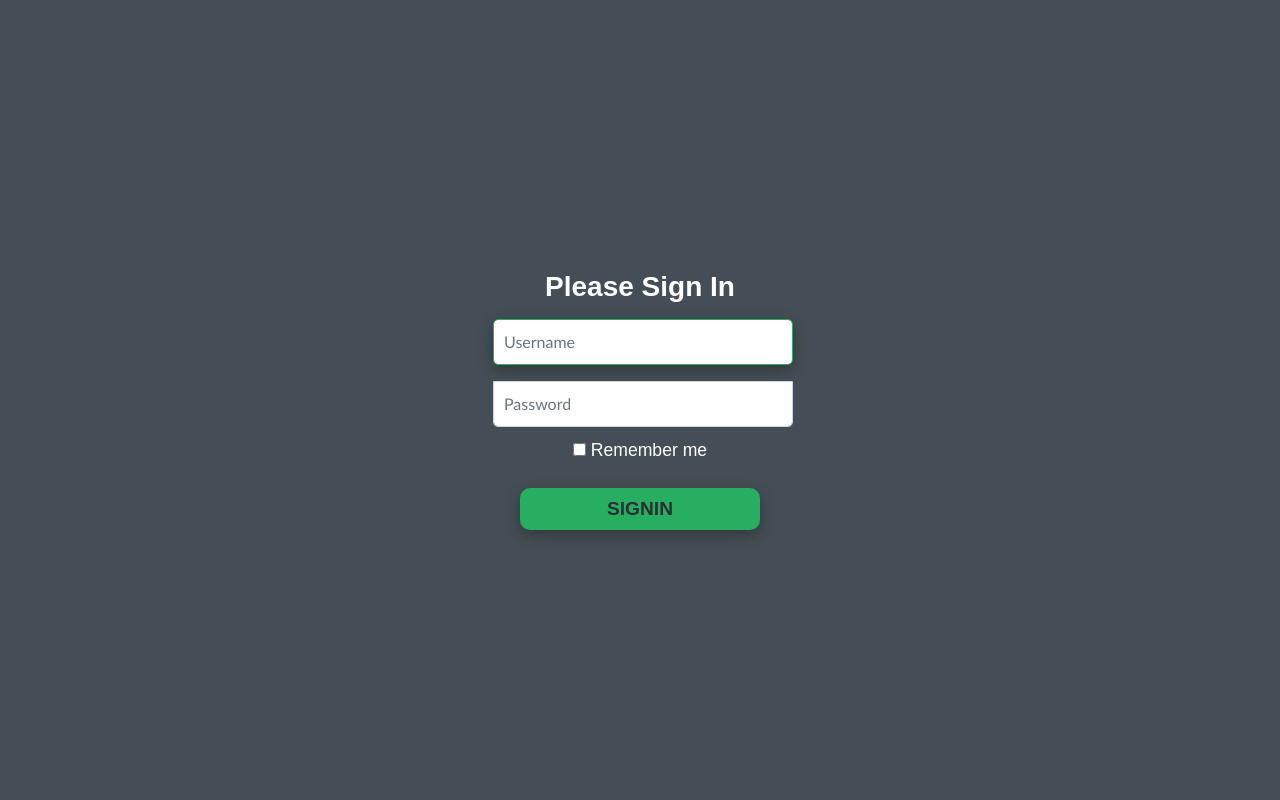
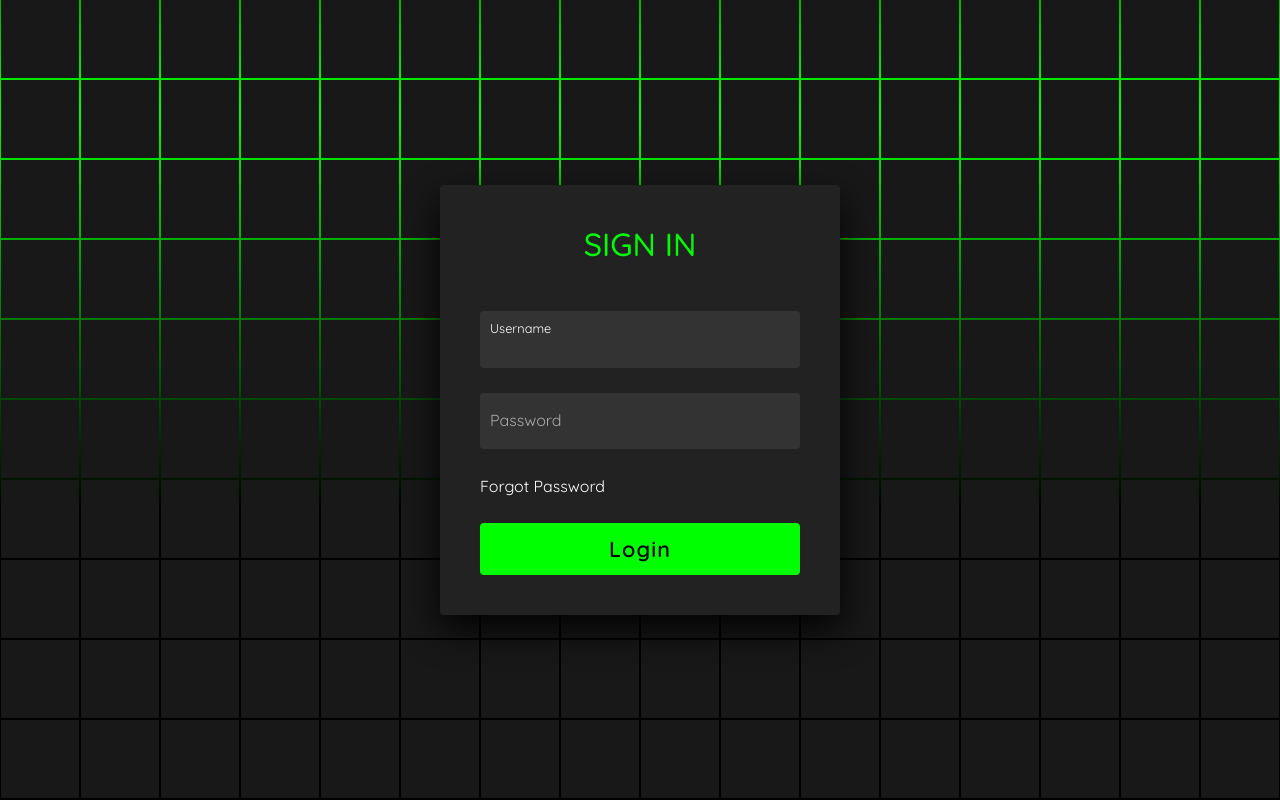
Before and after one commit to Rohan-231/RohanProjects, a Django app: page /login in a window 1280 px wide. Run offline with Django 4.2, Linux system fonts and the light colour scheme; some libraries are stand-ins or nearby versions.

Commit message:
login-page-styled

```diff
--- /dev/null
+++ b/Sports_Equipments WebApp/static/css/login.css
@@ -0,0 +1,186 @@
+/* Font import and global reset */
+@import url('https://fonts.googleapis.com/css2?family=Quicksand:wght@300;400;500;600;700&display=swap');
+
+/* Global reset */
+* {
+    margin: 0;
+    padding: 0;
+    box-sizing: border-box;
+    font-family: 'Quicksand', sans-serif;
+}
+
+/* Body styling */
+body {
+    display: flex;
+    justify-content: center;
+    align-items: center;
+    min-height: 100vh;
+    background: #000;
+}
+
+/* Section styles */
+section {
+    position: absolute;
+    width: 100vw;
+    height: 100vh;
+    display: flex;
+    justify-content: center;
+    align-items: center;
+    gap: 2px;
+    flex-wrap: wrap;
+    overflow: hidden;
+}
+
+/* Animated gradient effect */
+section::before {
+    content: '';
+    position: absolute;
+    width: 100%;
+    height: 100%;
+    background: linear-gradient(#000, #0f0, #000);
+    animation: animate 5s linear infinite;
+}
+
+/* Animation keyframes */
+@keyframes animate {
+    0% {
+        transform: translateY(-100%);
+    }
+    100% {
+        transform: translateY(100%);
+    }
+}
+
+/* Styling for individual spans */
+section span {
+    position: relative;
+    display: block;
+    width: calc(6.25vw - 2px);
+    height: calc(6.25vw - 2px);
+    background: #181818;
+    z-index: 2;
+    transition: 1.5s;
+}
+
+section span:hover {
+    background: #0f0;
+    transition: 0s;
+}
+
+/* Sign-in form styles */
+.signin {
+    position: absolute;
+    width: 400px;
+    background: #222;
+    z-index: 1000;
+    display: flex;
+    justify-content: center;
+    align-items: center;
+    padding: 40px;
+    border-radius: 4px;
+    box-shadow: 0 15px 35px rgba(0, 0, 0, 0.9);
+}
+
+.signin .content {
+    position: relative;
+    width: 100%;
+    display: flex;
+    justify-content: center;
+    align-items: center;
+    flex-direction: column;
+    gap: 40px;
+}
+
+.signin .content h2 {
+    font-size: 2em;
+    color: #0f0;
+    text-transform: uppercase;
+}
+
+.signin .content .form {
+    width: 100%;
+    display: flex;
+    flex-direction: column;
+    gap: 25px;
+}
+
+.signin .content .form .inputBox {
+    position: relative;
+    width: 100%;
+}
+
+.signin .content .form .inputBox input {
+    position: relative;
+    width: 100%;
+    background: #333;
+    border: none;
+    outline: none;
+    padding: 25px 10px 7.5px;
+    border-radius: 4px;
+    color: #fff;
+    font-weight: 500;
+    font-size: 1em;
+}
+
+.signin .content .form .inputBox i {
+    position: absolute;
+    left: 0;
+    padding: 15px 10px;
+    font-style: normal;
+    color: #aaa;
+    transition: 0.5s;
+    pointer-events: none;
+}
+
+.signin .content .form .inputBox input:focus ~ i,
+.signin .content .form .inputBox input:valid ~ i {
+    transform: translateY(-7.5px);
+    font-size: 0.8em;
+    color: #fff;
+}
+
+.signin .content .form .links {
+    position: relative;
+    width: 100%;
+    display: flex;
+    justify-content: space-between;
+}
+
+.signin .content .form .links a {
+    color: #fff;
+    text-decoration: none;
+}
+
+.signin .content .form .links a:nth-child(2) {
+    color: #0f0;
+    font-weight: 600;
+}
+
+.signin .content .form .inputBox input[type="submit"] {
+    padding: 10px;
+    background: #0f0;
+    color: #000;
+    font-weight: 600;
+    font-size: 1.35em;
+    letter-spacing: 0.05em;
+    cursor: pointer;
+}
+
+input[type="submit"]:active {
+    opacity: 0.6;
+}
+
+/* Media queries for responsive design */
+@media (max-width: 900px) {
+    section span {
+        width: calc(10vw - 2px);
+        height: calc(10vw - 2px);
+    }
+}
+
+@media (max-width: 600px) {
+    section span {
+        width: calc(20vw - 2px);
+        height: calc(20vw - 2px);
+    }
+}
--- a/Sports_Equipments WebApp/templates/login.html
+++ b/Sports_Equipments WebApp/templates/login.html
@@ -11,86 +11,297 @@
         integrity="sha384-Vkoo8x4CGsO3+Hhxv8T/Q5PaXtkKtu6ug5TOeNV6gBiFeWPGFN9MuhOf23Q9Ifjh" crossorigin="anonymous">
 
     {% load static %}
-    <link rel="stylesheet" href="{% static '../static/css/styles.css' %}">
+    <link rel="stylesheet" href="{% static '../static/css/login.css' %}">
 
-    <style>
-        html,
-        body {
-            height: 100%;
-        }
-
-        body {
-            display: -ms-flexbox;
-            display: flex;
-            -ms-flex-align: center;
-            align-items: center;
-            padding-top: 40px;
-            padding-bottom: 40px;
-            background-color: #f5f5f5;
-        }
-
-        .form-signin {
-            width: 100%;
-            max-width: 330px;
-            padding: 15px;
-            margin: auto;
-        }
-
-        .form-signin .form-control {
-            margin: 16px 3px;
-            position: relative;
-            box-sizing: border-box;
-            height: auto;
-            padding: 10px;
-            font-size: 16px;
-        }
-
-        .form-signin input[type="email"] {
-            margin-bottom: -1px;
-            border-bottom-right-radius: 0;
-            border-bottom-left-radius: 0;
-        }
-
-        .form-signin input[type="password"] {
-            margin-bottom: 10px;
-            border-top-left-radius: 0;
-            border-top-right-radius: 0;
-        }
-
-        .bd-placeholder-img {
-            font-size: 1.125rem;
-            text-anchor: middle;
-            -webkit-user-select: none;
-            -moz-user-select: none;
-            -ms-user-select: none;
-            user-select: none;
-        }
-
-        @media (min-width: 768px) {
-            .bd-placeholder-img-lg {
-                font-size: 3.5rem;
-            }
-        }
-    </style>
-    <!-- Custom styles for this template -->
 </head>
 
 <body class="text-center login">
-    <form class="form-signin" method="post" action="/login">
+    <section>
+        <span></span>
+        <span></span>
+        <span></span>
+        <span></span>
+        <span></span>
+        <span></span>
+        <span></span>
+        <span></span>
+        <span></span>
+        <span></span>
+        <span></span>
+        <span></span>
+        <span></span>
+        <span></span>
+        <span></span>
+        <span></span>
+        <span></span>
+        <span></span>
+        <span></span>
+        <span></span>
+        <span></span>
+        <span></span>
+        <span></span>
+        <span></span>
+        <span></span>
+        <span></span>
+        <span></span>
+        <span></span>
+        <span></span>
+        <span></span>
+        <span></span>
+        <span></span>
+        <span></span>
+        <span></span>
+        <span></span>
+        <span></span>
+        <span></span>
+        <span></span>
+        <span></span>
+        <span></span>
+        <span></span>
+        <span></span>
+        <span></span>
+        <span></span>
+        <span></span>
+        <span></span>
+        <span></span>
+        <span></span>
+        <span></span>
+        <span></span>
+        <span></span>
+        <span></span>
+        <span></span>
+        <span></span>
+        <span></span>
+        <span></span>
+        <span></span>
+        <span></span>
+        <span></span>
+        <span></span>
+        <span></span>
+        <span></span>
+        <span></span>
+        <span></span>
+        <span></span>
+        <span></span>
+        <span></span>
+        <span></span>
+        <span></span>
+        <span></span>
+        <span></span>
+        <span></span>
+        <span></span>
+        <span></span>
+        <span></span>
+        <span></span>
+        <span></span>
+        <span></span>
+        <span></span>
+        <span></span>
+        <span></span>
+        <span></span>
+        <span></span>
+        <span></span>
+        <span></span>
+        <span></span>
+        <span></span>
+        <span></span>
+        <span></span>
+        <span></span>
+        <span></span>
+        <span></span>
+        <span></span>
+        <span></span>
+        <span></span>
+        <span></span>
+        <span></span>
+        <span></span>
+        <span></span>
+        <span></span>
+        <span></span>
+        <span></span>
+        <span></span>
+        <span></span>
+        <span></span>
+        <span></span>
+        <span></span>
+        <span></span>
+        <span></span>
+        <span></span>
+        <span></span>
+        <span></span>
+        <span></span>
+        <span></span>
+        <span></span>
+        <span></span>
+        <span></span>
+        <span></span>
+        <span></span>
+        <span></span>
+        <span></span>
+        <span></span>
+        <span></span>
+        <span></span>
+        <span></span>
+        <span></span>
+        <span></span>
+        <span></span>
+        <span></span>
+        <span></span>
+        <span></span>
+        <span></span>
+        <span></span>
+        <span></span>
+        <span></span>
+        <span></span>
+        <span></span>
+        <span></span>
+        <span></span>
+        <span></span>
+        <span></span>
+        <span></span>
+        <span></span>
+        <span></span>
+        <span></span>
+        <span></span>
+        <span></span>
+        <span></span>
+        <span></span>
+        <span></span>
+        <span></span>
+        <span></span>
+        <span></span>
+        <span></span>
+        <span></span>
+        <span></span>
+        <span></span>
+        <span></span>
+        <span></span>
+        <span></span>
+        <span></span>
+        <span></span>
+        <span></span>
+        <span></span>
+        <span></span>
+        <span></span>
+        <span></span>
+        <span></span>
+        <span></span>
+        <span></span>
+        <span></span>
+        <span></span>
+        <span></span>
+        <span></span>
+        <span></span>
+        <span></span>
+        <span></span>
+        <span></span>
+        <span></span>
+        <span></span>
+        <span></span>
+        <span></span>
+        <span></span>
+        <span></span>
+        <span></span>
+        <span></span>
+        <span></span>
+        <span></span>
+        <span></span>
+        <span></span>
+        <span></span>
+        <span></span>
+        <span></span>
+        <span></span>
+        <span></span>
+        <span></span>
+        <span></span>
+        <span></span>
+        <span></span>
+        <span></span>
+        <span></span>
+        <span></span>
+        <span></span>
+        <span></span>
+        <span></span>
+        <span></span>
+        <span></span>
+        <span></span>
+        <span></span>
+        <span></span>
+        <span></span>
+        <span></span>
+        <span></span>
+        <span></span>
+        <span></span>
+        <span></span>
+        <span></span>
+        <span></span>
+        <span></span>
+        <span></span>
+        <span></span>
+        <span></span>
+        <span></span>
+        <span></span>
+        <span></span>
+        <span></span>
+        <span></span>
+        <span></span>
+        <span></span>
+        <span></span>
+        <span></span>
+        <span></span>
+        <span></span>
+        <span></span>
+        <span></span>
+        <span></span>
+        <span></span>
+        <span></span>
+        <span></span>
+        <span></span>
+        <span></span>
+        <span></span>
+        <span></span>
+        <span></span>
+        <span></span>
+        <span></span>
+        <span></span>
+        <span></span>
+        <span></span>
+        <span></span>
+        <span></span>
+        <span></span>
+        <span></span>
+        <span></span>
+        <span></span>
+        <span></span>
+        <span></span>
+        <span></span>
+        <span></span>
+        <span></span>
+        <form class="signin" method="post" action="/login">
         {% csrf_token %}
         <!-- <img class="mb-4" src="\static\img\logo.png" alt="" width="200" height="200"> -->
-        <h1 class="h3 mb-3 font-weight-bold">Please Sign In</h1>
-        <label for="inputEmail" class="sr-only">Username</label>
-        <input type="text" id="inputEmail" name="username" class="form-control" placeholder="Username" required autofocus>
-        <label for="inputPassword" class="sr-only">Password</label>
-        <input type="password" id="inputPassword" name="password" class="form-control" placeholder="Password" required>
-        <div class="checkbox mb-3">
-            <label>
-                <input type="checkbox" value="remember-me"> Remember me
-            </label>
-        </div>
-        <button class="btn font-weight-bold" type="submit">SIGNIN</button>
-    </form>
+          <div class="content">
+            <h2>Sign In</h2>
+            <div class="form">
+              <div class="inputBox">
+                <input type="text" name="username" id="inputEmail" required autofocus>
+                <i>Username</i>
+              </div>
+              <div class="inputBox">
+                <input type="password" name="password" id="inputPassword" required >
+                <i>Password</i>
+              </div>
+              <div class="links">
+                <a href="#">Forgot Password</a>
+                <!-- <a href="#">Signup</a> -->
+              </div>
+              <div class="inputBox">
+                <input type="submit" value="Login">
+              </div>
+            </div>
+          </div>
+        </form>
+      </section>
 </body>
 
 </html>
```
